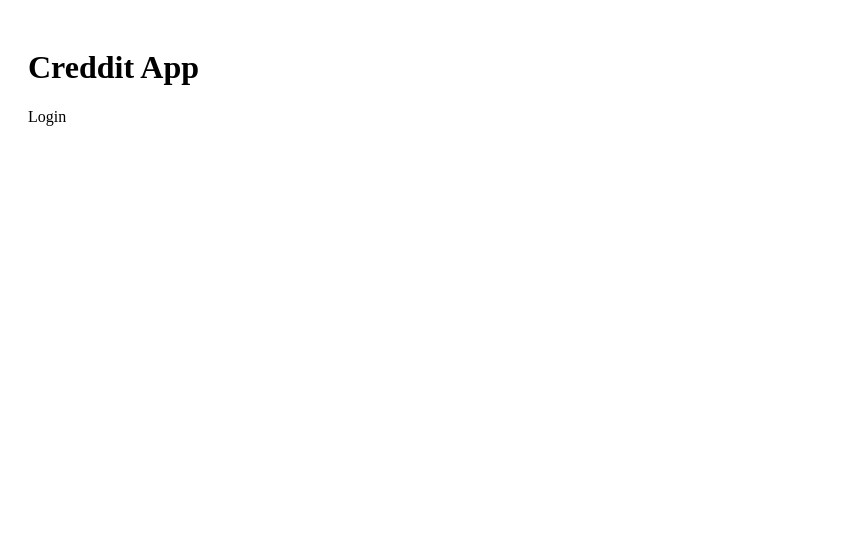
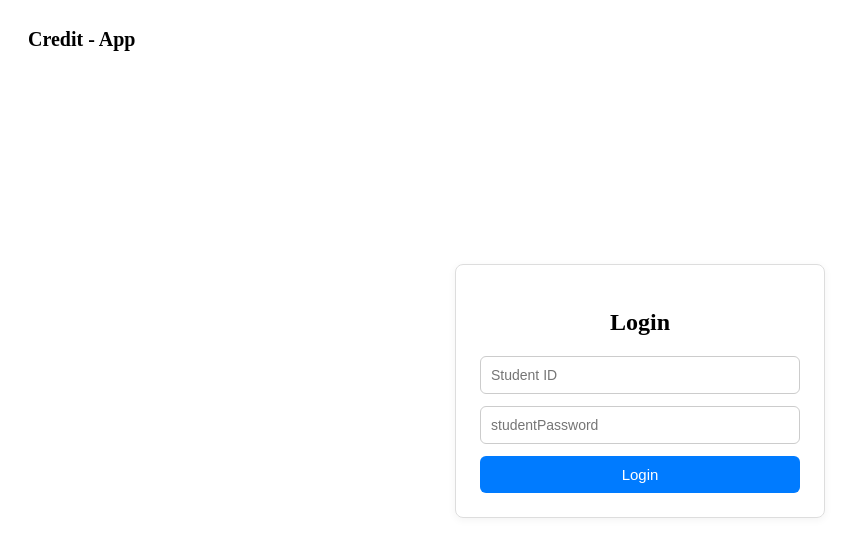
Before and after one commit to Conestoga-College-SENG3080/frontend-assignment-Ermiyas9, a React (Vite) app in the folder creddit-app/: page / in a window 1280 px wide. Shown: the top 556 px of the page, without its empty margins (0-860 px from the left). Built offline with nearby package versions, Linux system fonts and the light colour scheme.

Commit message:
Added UI for Login Page that contains a box for student ID and Password. With login btn.

```diff
--- a/creddit-app/src/Layout.tsx
+++ b/creddit-app/src/Layout.tsx
@@ -1,5 +1,6 @@
 
 
+import { Center, Box } from '@mantine/core';
 
 export default function Layout({ children }: { children: React.ReactNode }) {
 
@@ -8,7 +9,11 @@ export default function Layout({ children }: { children: React.ReactNode }) {
   return (
     <div style={{ padding: "20px" }}>
       <header style={{ marginBottom: "20px" }}>
-        <h1>Creddit App</h1>
+        <Center h={100}>
+          <Box bg="var(--mantine-color-blue-light)"p="md"style={{ padding: "100px", borderRadius: "8px", fontWeight: 600,fontSize: "20px",}}>
+            Credit - App
+          </Box>
+        </Center>
       </header>
 
       <main>{children}</main>
--- a/creddit-app/src/Pages/LoginPage.tsx
+++ b/creddit-app/src/Pages/LoginPage.tsx
@@ -1,9 +1,77 @@
+// src/pages/LoginPage.tsx
 
+// this file is for the login page of the app. It contains a form with two input fields for the student ID and password,
+// and a submit button.
+import { useState } from "react";
 
 export default function LoginPage() {
+  const [studentId, setStudentId] = useState("");
+  const [studentPassword, setThePassword] = useState("");
+
   return (
+    <div
+      style={{
+        display: "flex",
+        justifyContent: "center",
+        alignItems: "center",
+        height: "80vh",
+      }}
+    >
+      <form
+        style={{
+          display: "flex",
+          flexDirection: "column",
+          gap: "12px",
+          width: "320px",
+          padding: "24px",
+          border: "1px solid #ddd",
+          borderRadius: "8px",
+          boxShadow: "0 2px 8px rgba(0,0,0,0.05)",
+        }}
+      >
+        <h2 style={{ textAlign: "center", marginBottom: "8px" }}>Login</h2>
 
-  <div>Login</div>
+        <input
+          type="text"
+          placeholder="Student ID"
+          value={studentId}
+          onChange={(e) => setStudentId(e.target.value)}
+          style={{
+            padding: "10px",
+            borderRadius: "6px",
+            border: "1px solid #ccc",
+            fontSize: "14px",
+          }}
+        />
 
-  )
+        <input
+          type="studentPassword"
+          placeholder="studentPassword"
+          value={studentPassword}
+          onChange={(e) => setThePassword(e.target.value)}
+          style={{
+            padding: "10px",
+            borderRadius: "6px",
+            border: "1px solid #ccc",
+            fontSize: "14px",
+          }}
+        />
+
+        <button
+          type="submit"
+          style={{
+            padding: "10px",
+            borderRadius: "6px",
+            border: "none",
+            backgroundColor: "#007bff",
+            color: "white",
+            fontSize: "15px",
+            cursor: "pointer",
+          }}
+        >
+          Login
+        </button>
+      </form>
+    </div>
+  );
 }
```
